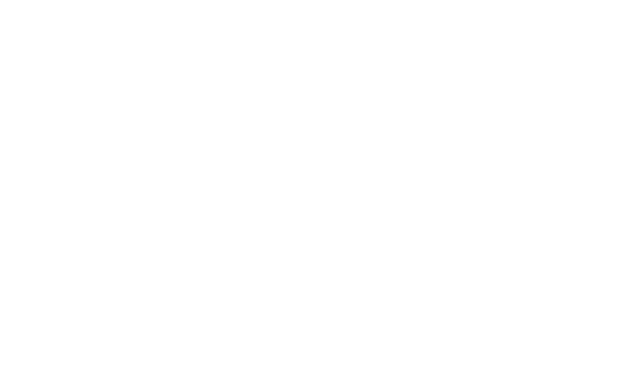
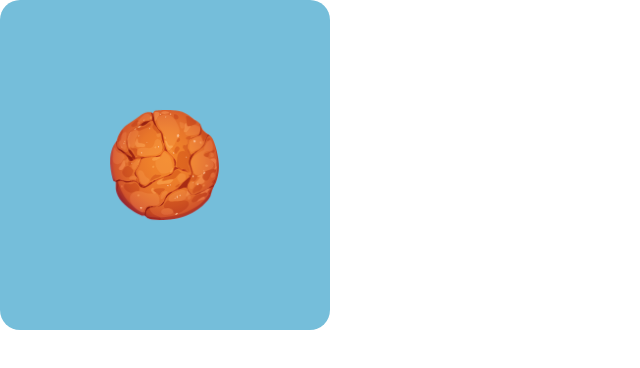
Before and after one commit to jeehyojeon/kukibox, a React (Create React App) app in the folder cookie/: page /test in a window 1280 px wide. Before the commit this address had no page. Shown: the top 368 px of the page, without its empty margins (0-640 px from the left). Built offline with nearby package versions, Linux system fonts and the light colour scheme.

Commit message:
feat: Onboarding component

```diff
--- a/cookie/src/App.js
+++ b/cookie/src/App.js
@@ -7,6 +7,7 @@
 import KukiBoxHomePage from "./pages/KukiBoxHomePage";
 import KukiIntroPage from "./pages/KukiIntroPage";
 import KukiBoxMakePage from "./pages/KukiBoxMakePage";
+import Onboarding from "./components/Onboarding/Onboarding";
 
 import { BrowserRouter, Routes, Route } from "react-router-dom";
 
@@ -21,6 +22,7 @@
           <Route path="/kukibox/intro" element={<KukiIntroPage />} />
           <Route path="/kukibox/:boxId" element={<KukiBoxHomePage />} />
           <Route path="/kukibox/:boxId/make" element={<KukiBoxMakePage />} />
+          <Route path="/test" element={<Onboarding />} />
         </Routes>
       </BrowserRouter>
     </div>
--- /dev/null
+++ b/cookie/src/components/Onboarding/Onboarding.css
@@ -0,0 +1,42 @@
+.onboarding-container {
+    z-index: 1000;
+
+    width: 330px;
+    height: 330px;
+
+    border-radius: 20px;
+    background: #75BEDA;
+
+    position: relative;
+    perspective: 1000px; /* 3D 회전 효과를 위한 투시 거리 설정 */
+}
+
+.front, .back {
+    position: absolute;
+
+    left: 110px;
+    top: 110px;
+
+    width: 110px;
+    height: 110px;
+    backface-visibility: hidden; /* 뒷면 숨김 */
+    transition: transform 0.8s; /* 애니메이션 시간 설정 */
+}
+
+.front {
+    z-index: 10;
+    transform: rotateY(0deg); /* 초기 상태: 정면 보기 */
+}
+
+.back {
+    z-index: -10;
+    transform: rotateY(180deg); /* 초기 상태: 뒷면 보기 */
+}
+
+.isFlipped .front {
+    transform: rotateY(-180deg); /* 뒷면 보기로 회전 */
+}
+
+.isFlipped .back {
+    transform: rotateY(0deg); /* 정면 보기로 회전 */
+}
--- /dev/null
+++ b/cookie/src/components/Onboarding/Onboarding.js
@@ -0,0 +1,45 @@
+import React, { useState, useEffect } from "react";
+
+import "./Onboarding.css";
+
+import { KUKI_FRONT, KUKI_BACK } from "../../assets/images/kuki";
+
+function Onboarding({ design = 1 }) {
+  const [isOn, setIsOn] = useState(false);
+  const [isFlipped, setIsFlipped] = useState(false);
+
+  useEffect(() => {
+    setTimeout(() => {
+      setIsOn(true);
+    }, 1500);
+  }, []);
+
+  useEffect(() => {
+    setTimeout(() => {
+      if (!isOn) return;
+
+      setIsFlipped(!isFlipped);
+    }, 2000);
+  }, [isOn, isFlipped]);
+
+  return (
+    <div className={`onboarding-container ${isFlipped ? "isFlipped" : ""}`}>
+      <img
+        className="front"
+        src={KUKI_FRONT[design]}
+        width={110}
+        height={110}
+        alt="kuki-front"
+      />
+      <img
+        className="back"
+        src={KUKI_BACK[design]}
+        width={110}
+        height={110}
+        alt="kuki-back"
+      />
+    </div>
+  );
+}
+
+export default Onboarding;
```
